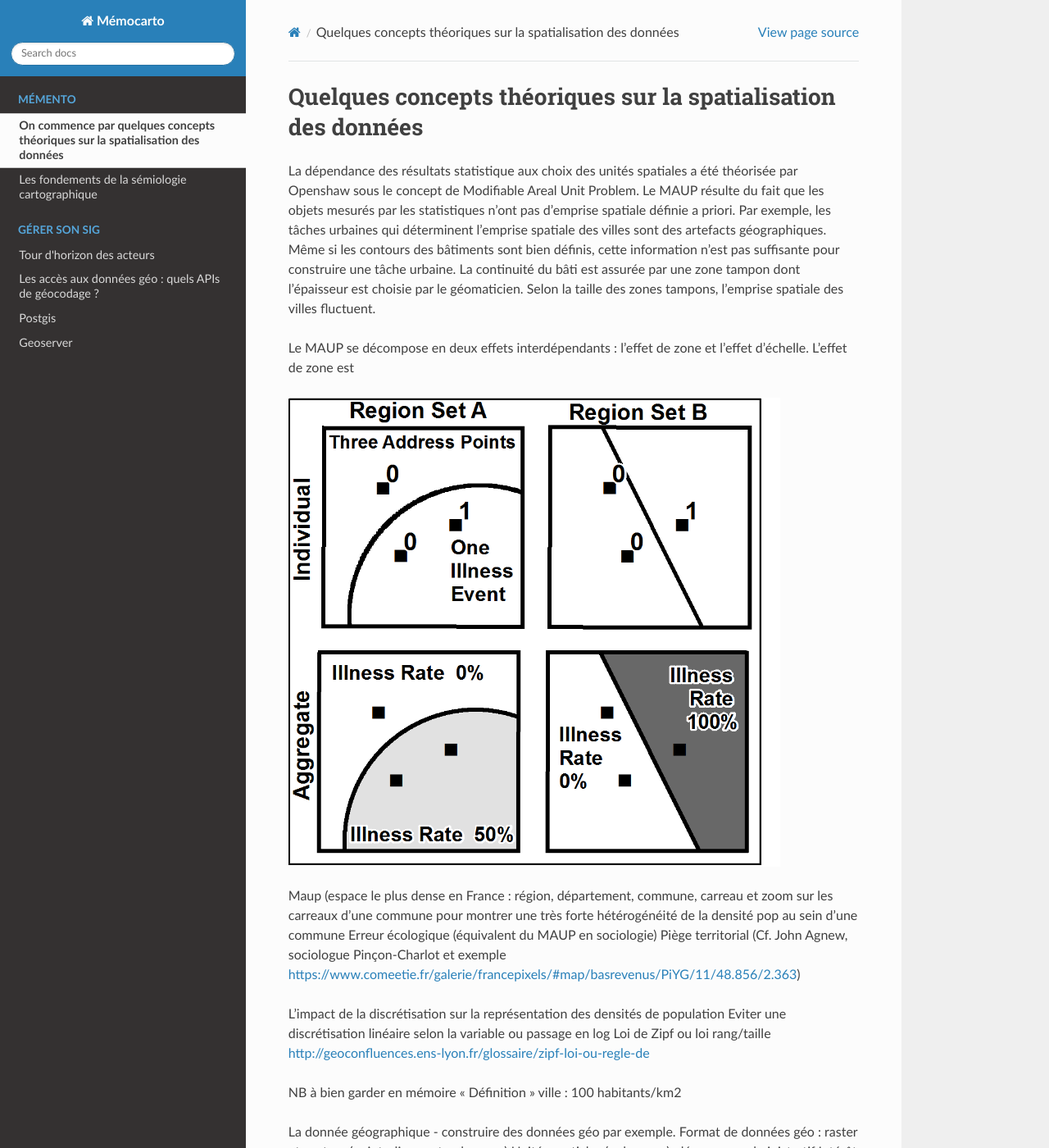
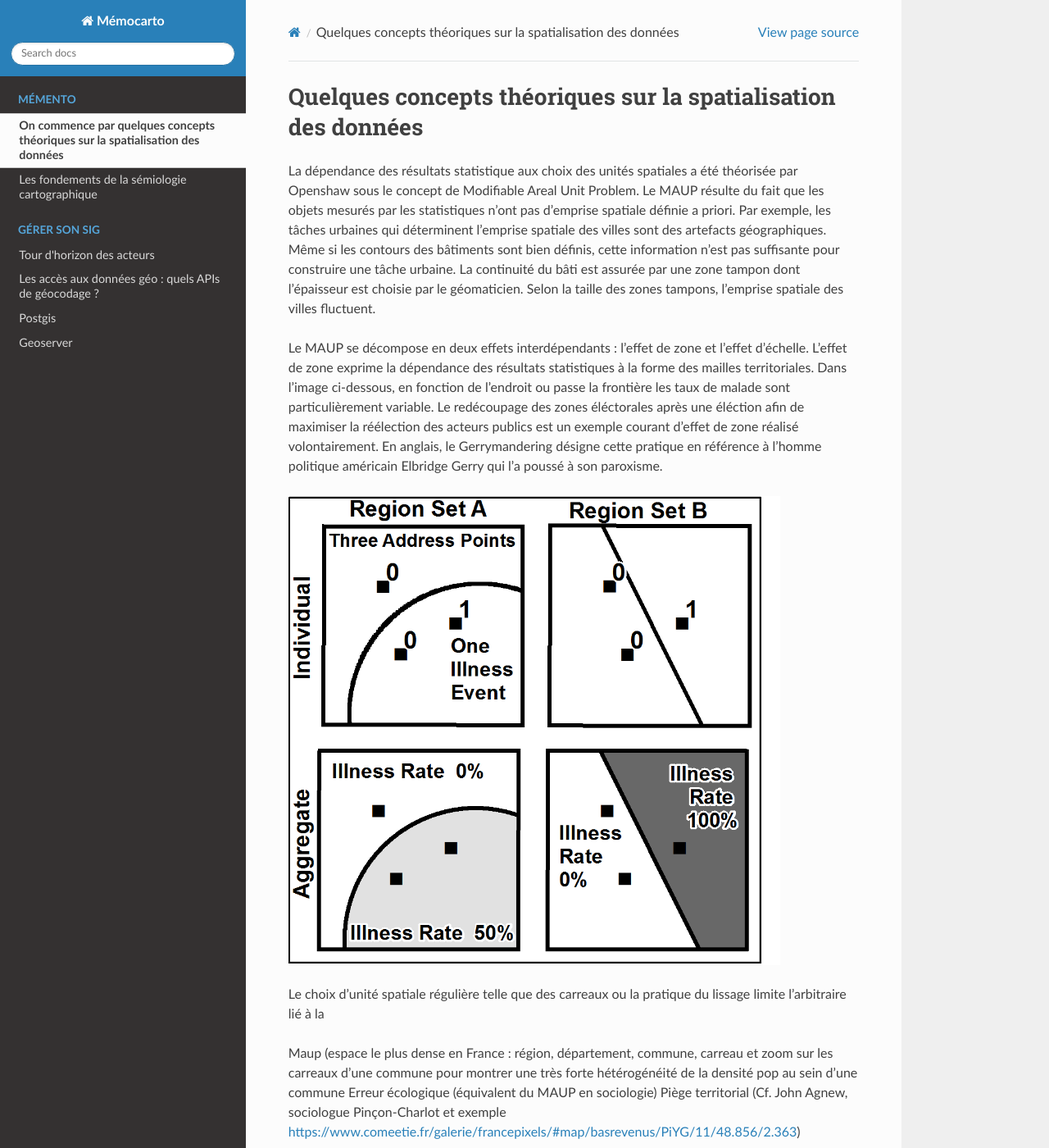
Before and after one commit to JulieDjidji/memocarto, a Sphinx documentation site: the page built from doc/source/concepts.rst, in a window 1280 px wide and 1400 px high. Shown: the whole window at 82% size. Built offline with Sphinx 7.4.7 and the Read the Docs theme 2.0.0, drawn with Linux system fonts in a browser that asks for light colours; pages that are not in the unit, such as notebooks, are missing from menus.

Commit message:
Update concepts.rst

```diff
--- a/doc/source/concepts.rst
+++ b/doc/source/concepts.rst
@@ -3,12 +3,13 @@ Quelques concepts théoriques sur la spatialisation des données
 
 La dépendance des résultats statistique aux choix des unités spatiales a été théorisée par Openshaw sous le concept de Modifiable Areal Unit Problem. Le MAUP résulte du fait que les objets mesurés par les statistiques n’ont pas d’emprise spatiale définie a priori. Par exemple, les tâches urbaines qui déterminent l’emprise spatiale des villes sont des artefacts géographiques. Même si les contours des bâtiments sont bien définis, cette information n’est pas suffisante pour construire une tâche urbaine. La continuité du bâti est assurée par une zone tampon dont l’épaisseur est choisie par le géomaticien. Selon la taille des zones tampons, l'emprise spatiale des villes fluctuent.
 
-Le MAUP se décompose en deux effets interdépendants : l’effet de zone et l’effet d’échelle. L’effet de zone est
+Le MAUP se décompose en deux effets interdépendants : l’effet de zone et l’effet d’échelle. L'effet de zone exprime la dépendance des résultats statistiques à la forme des mailles territoriales. Dans l'image ci-dessous, en fonction de l'endroit ou passe la frontière les taux de malade sont particulièrement variable. Le redécoupage des zones éléctorales après une éléction afin de maximiser la réélection des acteurs publics est un exemple courant d'effet de zone réalisé volontairement. En anglais, le Gerrymandering désigne cette pratique en référence à l'homme politique américain Elbridge Gerry qui l'a poussé à son paroxisme.
 
 .. image:: _static/Maup_rate_numbers.png
    :width: 600
-   :alt: En fonction du choix des frontières des zones, le taux de malade par zone change drastiquement (Wikipedia)
+   :alt: En fonction du choix des frontières des zones le taux de malade par zone change drastiquement (Wikipedia)
 
+Le choix d'unité spatiale régulière telle que des carreaux ou la pratique du lissage limite l'arbitraire lié à la
 
 
 
```
